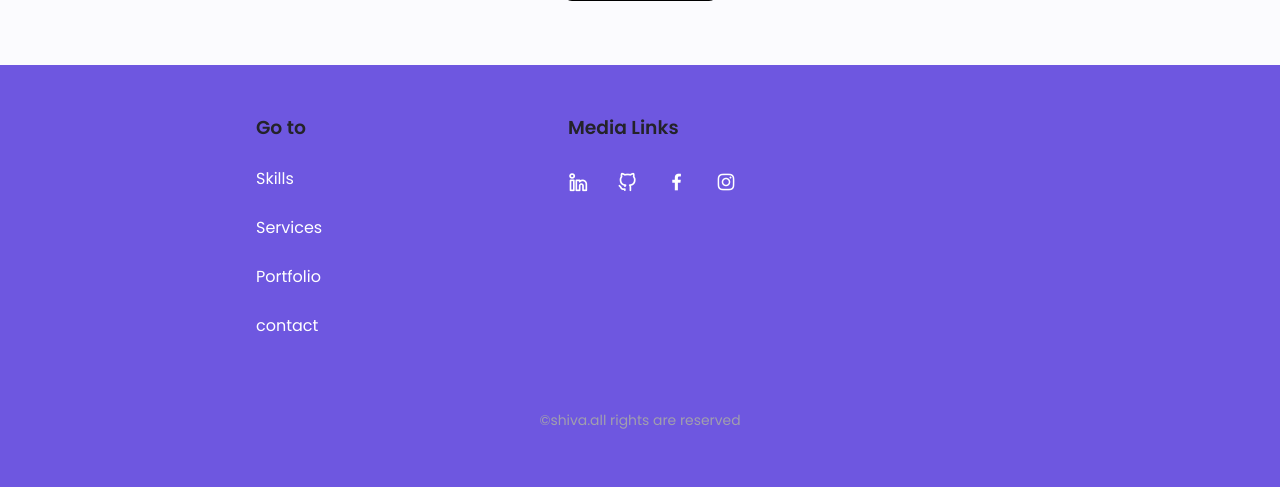
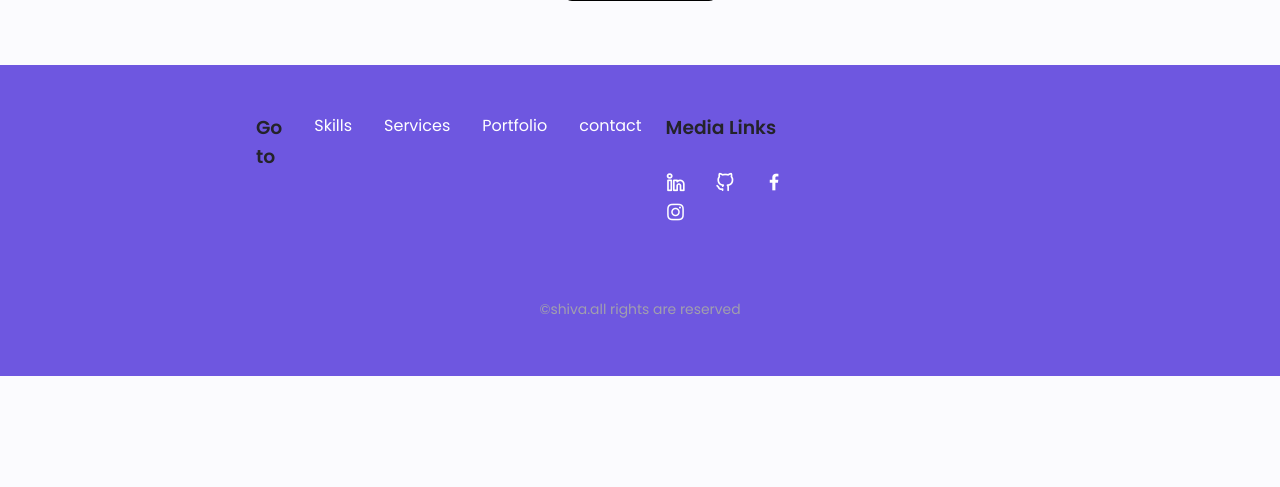
Before and after one commit to shivaputra23/Portfolio, a PHP site: page / in a window 1280 px wide. Shown: the part 5543-6030 px from the top of the page. After the commit the page ends 5919 px from the top, so only its background shows below. Run offline with PHP 8.4, Linux system fonts and the light colour scheme.

Commit message:
Update styles.css

```diff
--- a/assets/css/styles.css
+++ b/assets/css/styles.css
@@ -1082,7 +1082,7 @@ img {
     padding: 3rem 0 3.5rem;
   }
   .footer__links {
-    flex-direction: column;
+    flex-direction: row;
     column-gap: 2rem;
   }
   .footer__socials {
```
